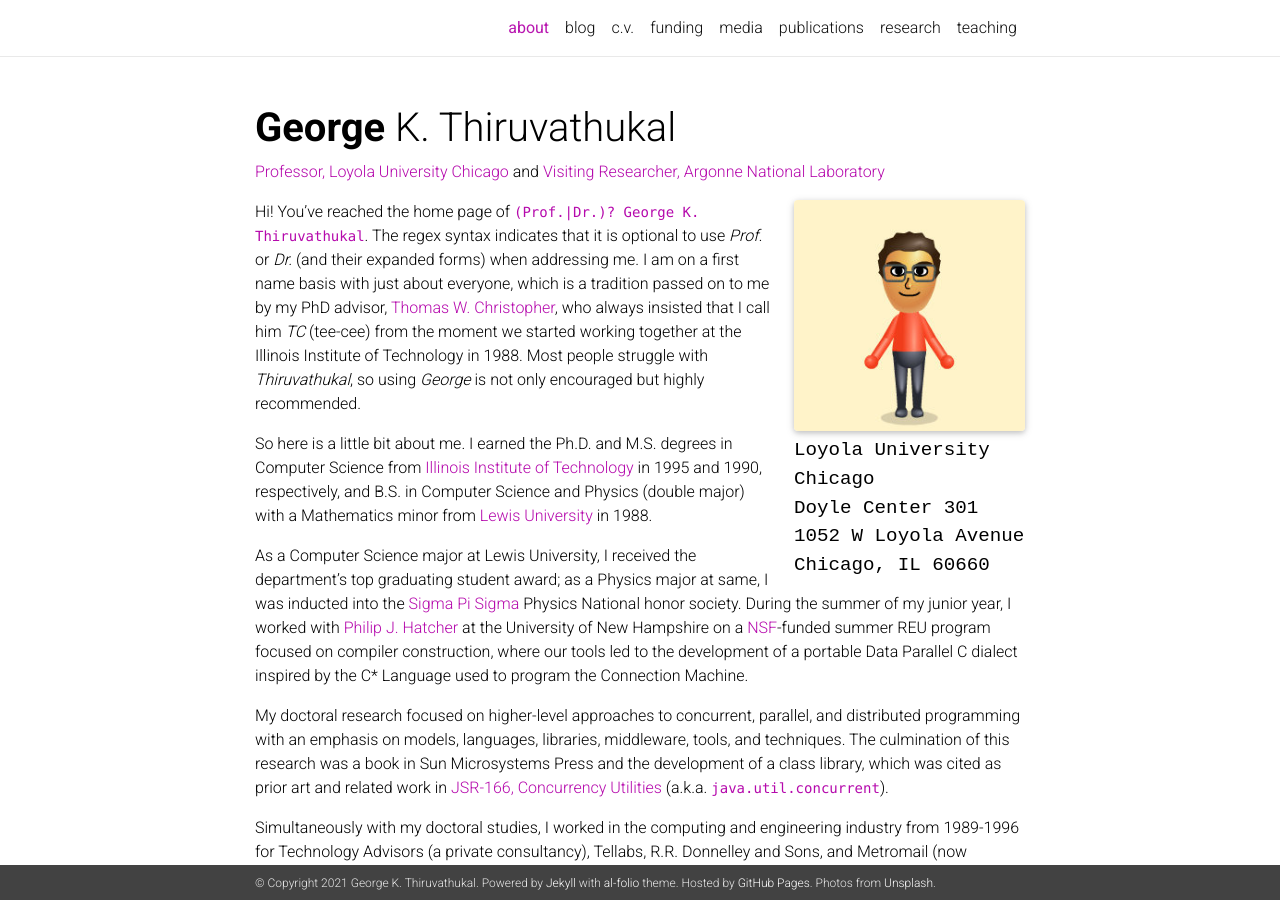
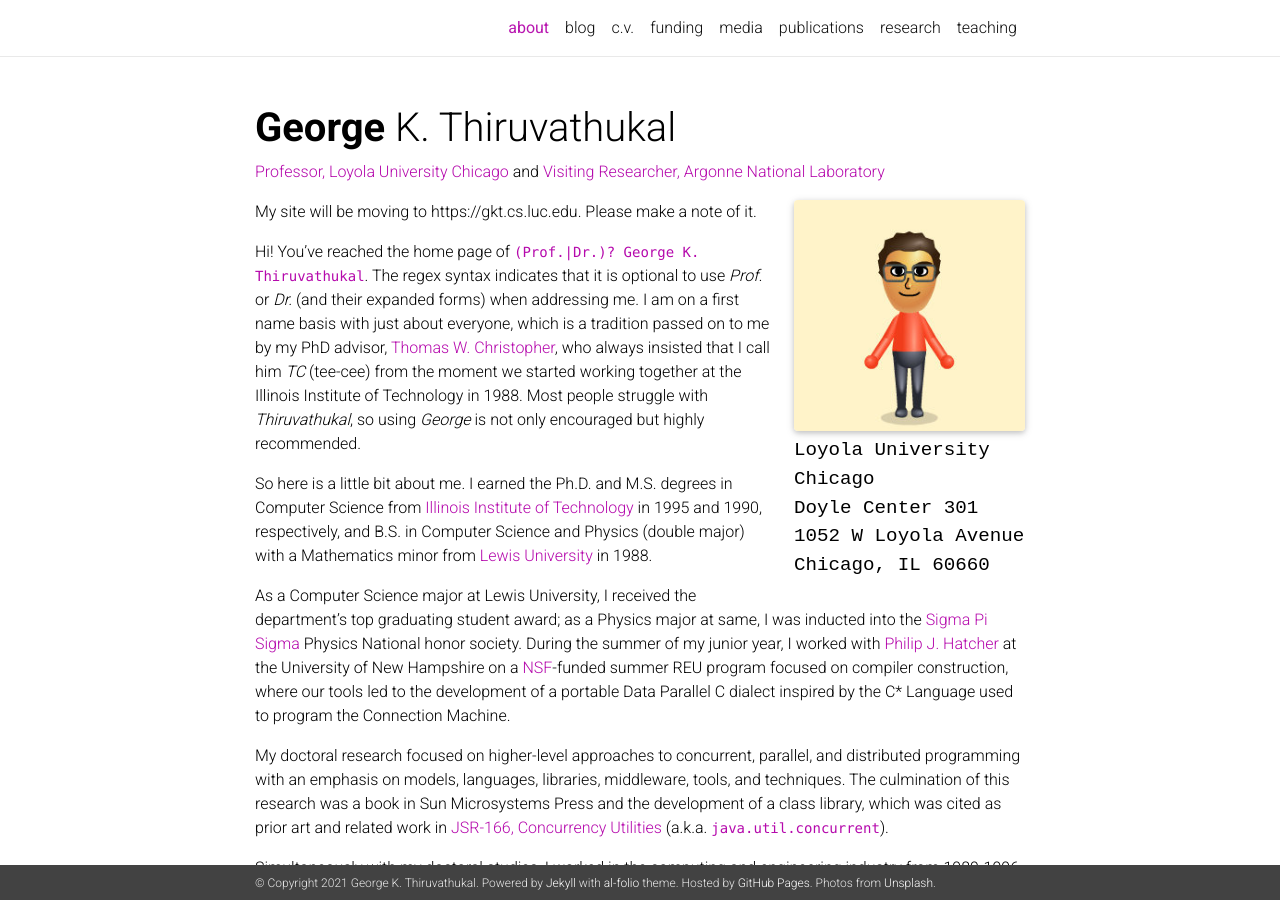
Before and after one commit to gkthiruvathukal/gkt-web-2020, a Jekyll site: the page built from _pages/about.md, in a window 1280 px wide and 900 px high. Built offline with Jekyll 4.4.1, drawn with Linux system fonts in a browser that asks for light colours; nearby versions of some CDN libraries; a style sheet for code colours, icons or effects is not loaded.

Commit message:
add notice about migration to gkt.cs.luc.edu

```diff
--- a/_pages/about.md
+++ b/_pages/about.md
@@ -17,6 +17,8 @@
 selected_papers: true # includes a list of papers marked as "selected={true}"
 social: true
 ---
+
+My site will be moving to https://gkt.cs.luc.edu. Please make a note of it.
 
 Hi! You've reached the home page of `(Prof.|Dr.)? George K. Thiruvathukal`.
 The regex syntax indicates that it is optional to use *Prof.* or *Dr.* (and their expanded forms) when addressing me.
```
